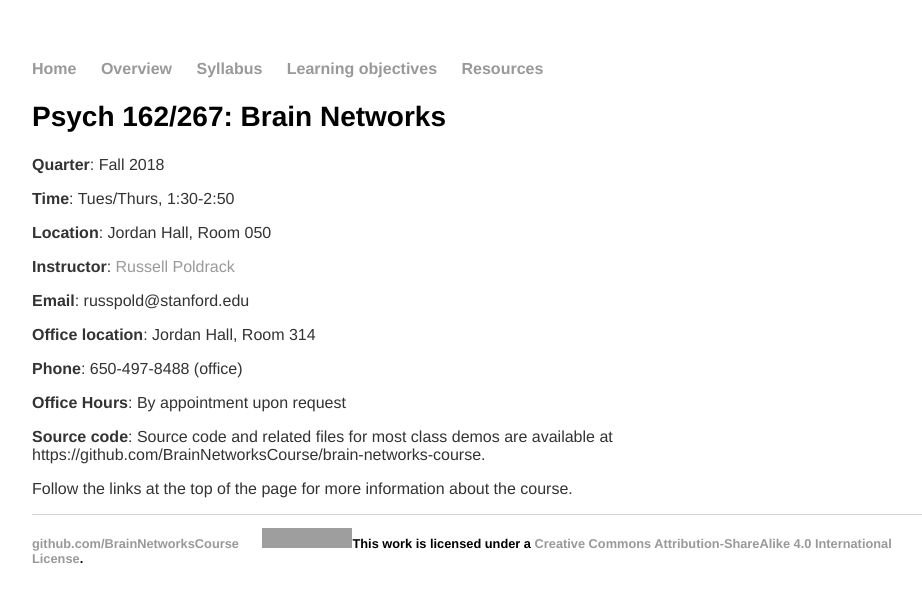
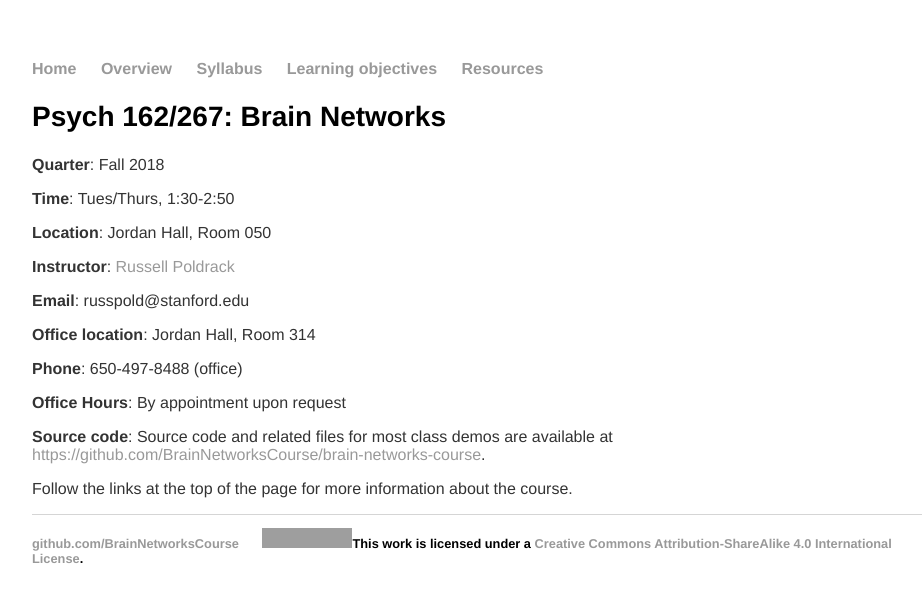
Before and after one commit to BrainNetworksCourse/BrainNetworksCourse.github.io, a Jekyll site: the page built from index.md, in a window 1280 px wide. Shown: the top 602 px of the page, without its empty margins (160-1082 px from the left). Built offline with Jekyll 4.4.1, drawn with Linux system fonts in a browser that asks for light colours; some of the changed lines change nothing that is shown; grey boxes are pictures that could not be loaded.

Commit message:
fix link

```diff
--- a/index.md
+++ b/index.md
@@ -22,6 +22,6 @@ title: Brain Networks
 **Office Hours**: By appointment upon request
 
 
-**Source code**: Source code and related files for most class demos are available at https://github.com/BrainNetworksCourse/brain-networks-course.
+**Source code**: Source code and related files for most class demos are available at [https://github.com/BrainNetworksCourse/brain-networks-course](https://github.com/BrainNetworksCourse/brain-networks-course).
 
 Follow the links at the top of the page for more information about the course.
```
